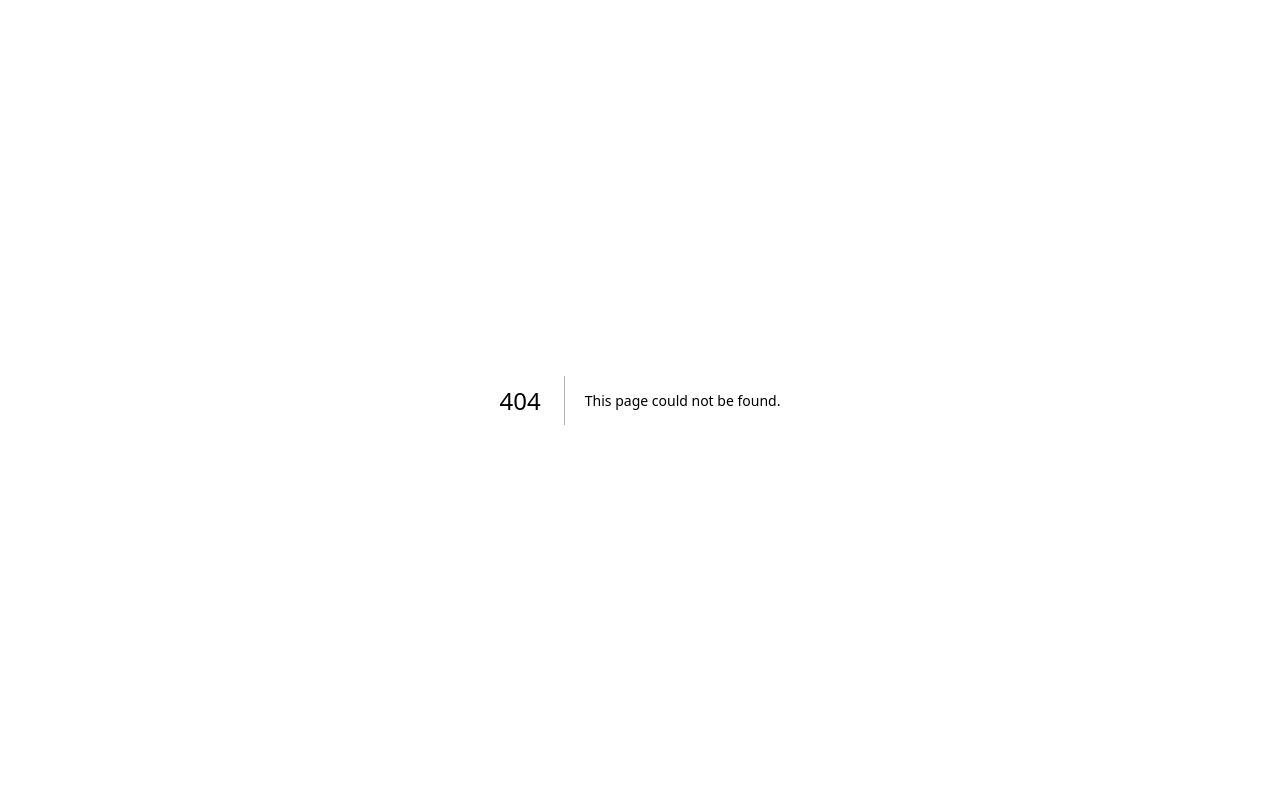
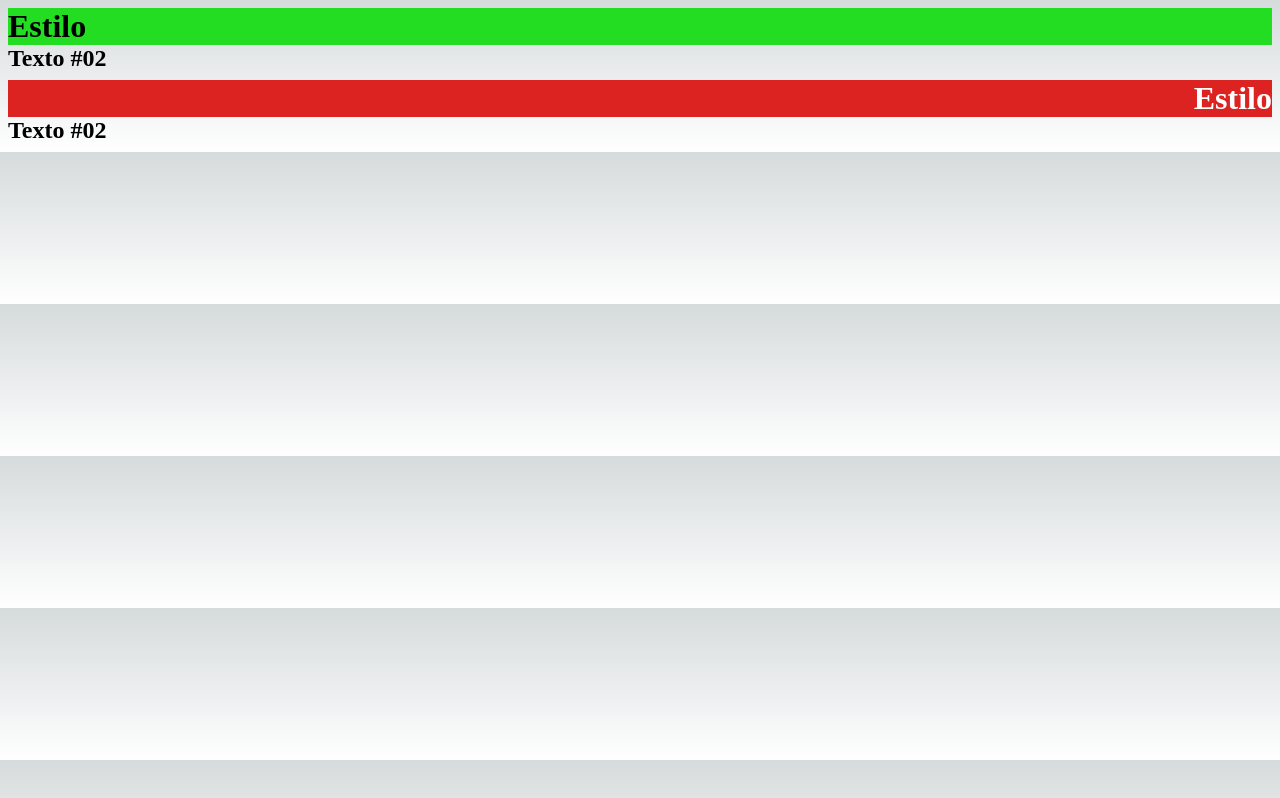
Before and after one commit to marcelolinck/exercicios-next, a Next.js app: page /css/usandoEstilo in a window 1280 px wide. Before the commit this address had no page. Built offline with nearby package versions, Linux system fonts and the light colour scheme.

Commit message:
aplicando estilo de forma condicional

```diff
--- /dev/null
+++ b/components/Estilo.jsx
@@ -0,0 +1,20 @@
+export default function Estilo(props) {
+
+  const classeAplicada = props.numero >= 0 ? "azul" : "vermelha";
+
+  return (
+    <div style={{margin: '1vh'}}>
+      <h1
+        style={{
+          backgroundColor: props.numero >= 0 ? "#2d2" : "#d22",
+          color: props.color,
+          textAlign: props.direita ? "right" : "left",
+
+        }}
+      >
+        Estilo
+      </h1>
+      <h2 className="{classeAplicada}">Texto #02</h2>
+    </div>
+  );
+}
--- /dev/null
+++ b/pages/css/usandoEstilo.jsx
@@ -0,0 +1,10 @@
+import Estilo from "@/components/Estilo";
+
+export default function usandoEstilo(){
+    return(
+        <div>
+            <Estilo numero={3} color="#000"/>
+            <Estilo numero={-13} color="#fff" direita/>
+        </div>
+    )
+}
--- a/styles/globals.css
+++ b/styles/globals.css
@@ -105,3 +105,9 @@
     color-scheme: dark;
   }
 }
+.azul{
+  background-color: dodgerblue;
+}
+.vermelha{
+  background-color: crimson;
+}
```
